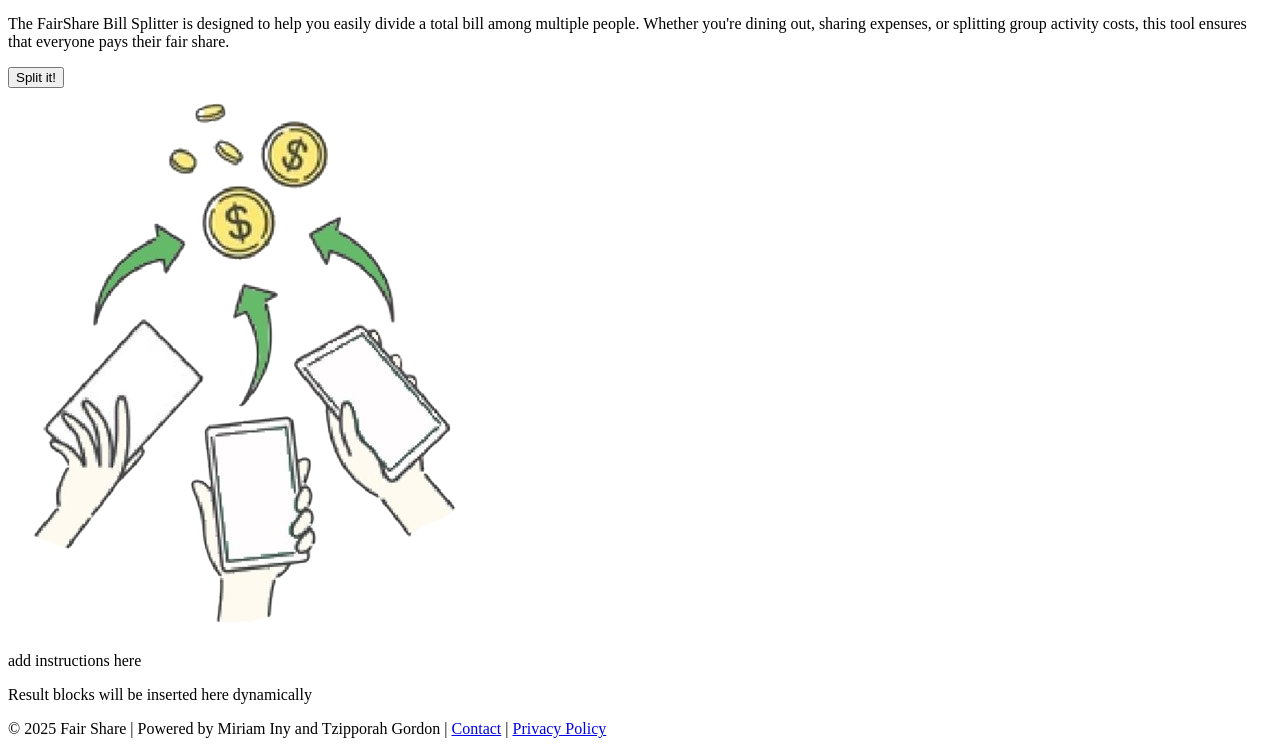
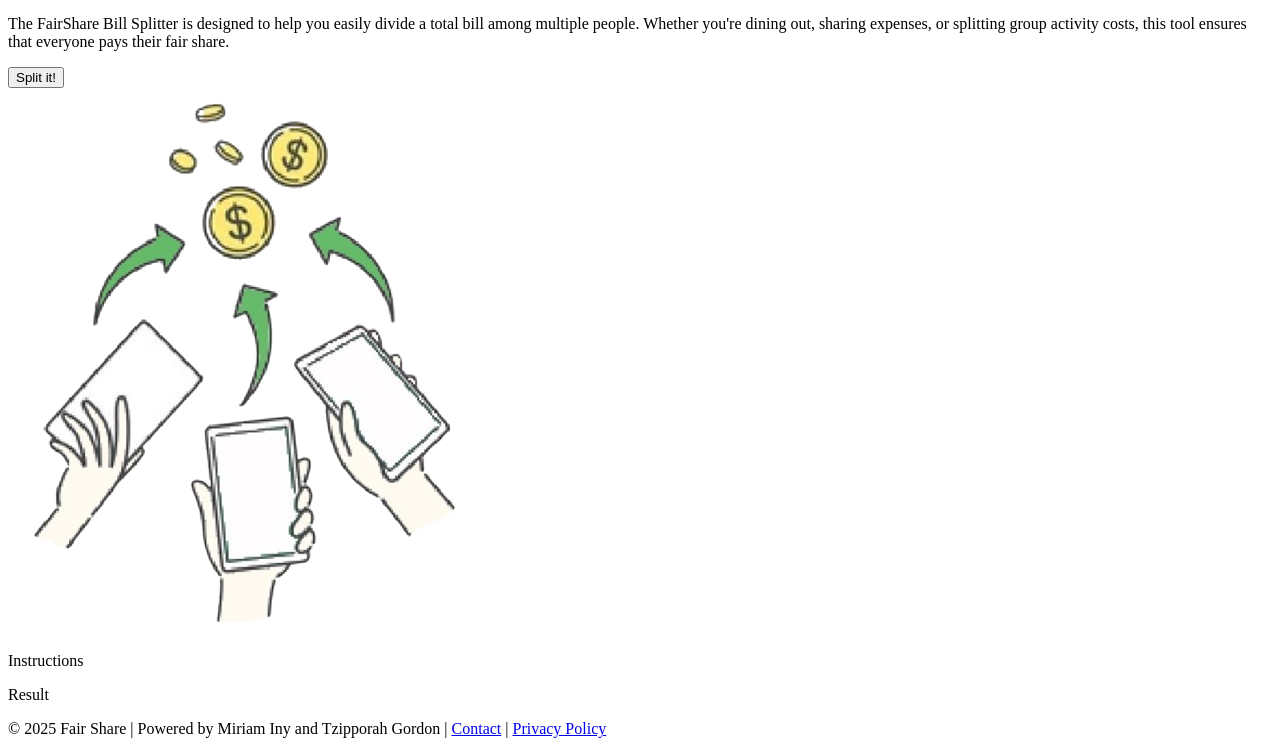
Before and after one commit to MiriamIny/FairShare, a plain HTML site: page index.html in a window 1280 px wide. Shown: the part 137-891 px from the top of the page. Drawn offline with Linux system fonts and the light colour scheme; files whose address does not match are found by name.

Commit message:
fixed section tag

```diff
--- a/index.html
+++ b/index.html
@@ -18,6 +18,8 @@
     </header>
 
     <section>
+
+        <!-- Description -->
         <article class="description">
             <div>
                 <h1>Need to split a bill <br><em>fairly and quickly </em><br>with some friends?</h1>
@@ -26,16 +28,18 @@
             </div>
             <img src="assets//splittingbill.png" alt="Splitting Bill">
         </article>
+
+        <!-- Instructions -->
+        <article class="instructions">
+            <p>Instructions</p>
+        </article>
+
+        <!-- Result -->
+        <article id="result">
+            <p>Result</p>
+        </article>
+
     </section>
-
-    <article class="instructions">
-        <p>add instructions here</p>
-    </article>
-
-   <!-- Result -->
-    <div class="result-container" id="result-container">
-        <p>Result blocks will be inserted here dynamically</p>
-    </div>
 
     <footer>
         <p>&copy; 2025 Fair Share | Powered by Miriam Iny and Tzipporah Gordon |
```
